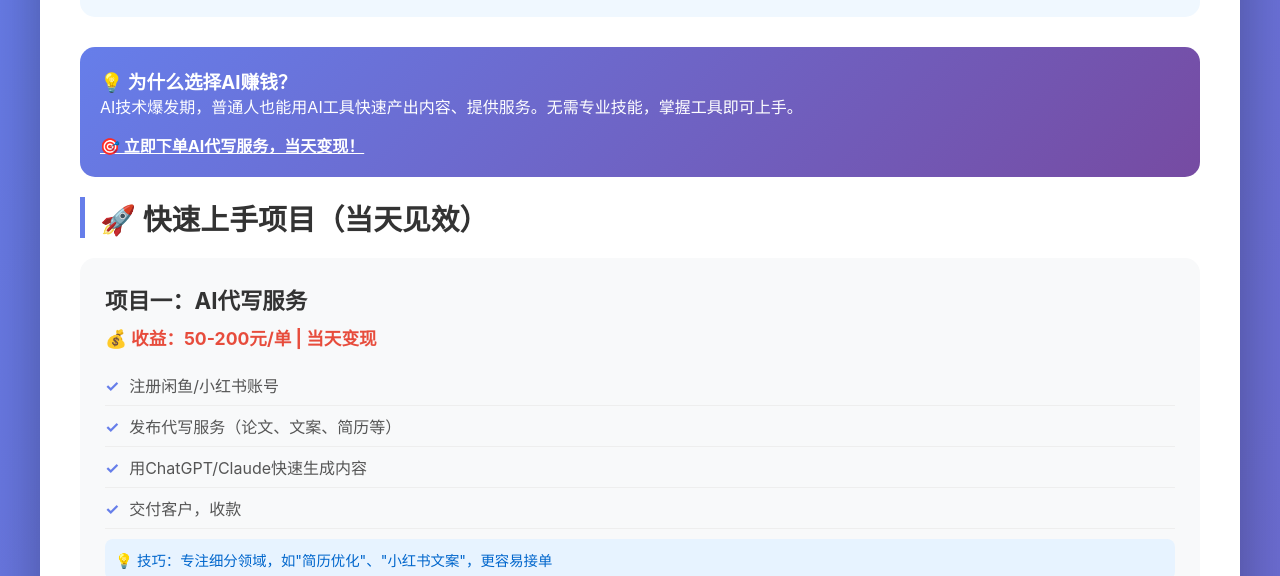
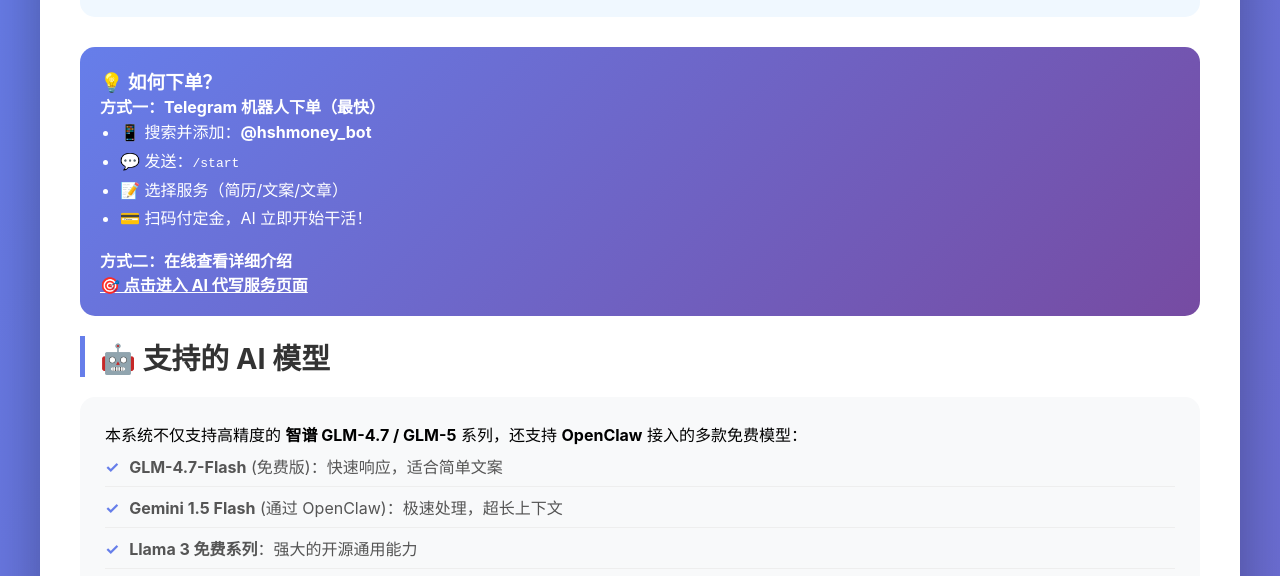
Before and after one commit to hushihong/ai-money-guide, a website: page index.html in a window 1280 px wide. Shown: the part 379-955 px from the top of the page. Drawn offline with Linux system fonts and the light colour scheme.

Commit message:
Add ordering guide and free models info

```diff
--- a/index.html
+++ b/index.html
@@ -85,9 +85,30 @@
         </div>
 
         <div class="highlight">
-            <h3>💡 为什么选择AI赚钱？</h3>
-            <p>AI技术爆发期，普通人也能用AI工具快速产出内容、提供服务。无需专业技能，掌握工具即可上手。</p>
-            <p style="margin-top: 15px;"><a href="service.html" style="color: #fff; font-weight: bold; text-decoration: underline;">🎯 立即下单AI代写服务，当天变现！</a></p>
+            <h3>💡 如何下单？</h3>
+            <p><strong>方式一：Telegram 机器人下单（最快）</strong></p>
+            <ul style="margin-left: 20px; line-height: 1.8;">
+                <li>📱 搜索并添加：<strong>@hshmoney_bot</strong></li>
+                <li>💬 发送：<code>/start</code></li>
+                <li>📝 选择服务（简历/文案/文章）</li>
+                <li>💳 扫码付定金，AI 立即开始干活！</li>
+            </ul>
+
+            <p style="margin-top: 15px;"><strong>方式二：在线查看详细介绍</strong></p>
+            <p><a href="service.html" style="color: #fff; font-weight: bold; text-decoration: underline;">🎯 点击进入 AI 代写服务页面</a></p>
+        </div>
+
+        <div class="section">
+            <h2 class="section-title">🤖 支持的 AI 模型</h2>
+            <div class="project">
+                <p>本系统不仅支持高精度的 <strong>智谱 GLM-4.7 / GLM-5</strong> 系列，还支持 <strong>OpenClaw</strong> 接入的多款免费模型：</p>
+                <ul class="project-steps">
+                    <li><strong>GLM-4.7-Flash</strong> (免费版)：快速响应，适合简单文案</li>
+                    <li><strong>Gemini 1.5 Flash</strong> (通过 OpenClaw)：极速处理，超长上下文</li>
+                    <li><strong>Llama 3 免费系列</strong>：强大的开源通用能力</li>
+                </ul>
+                <p style="margin-top: 10px; font-size: 0.9em; color: #666;">* 所有代写任务默认使用最适合该场景的高端模型。</p>
+            </div>
         </div>
 
         <div class="section">
```
